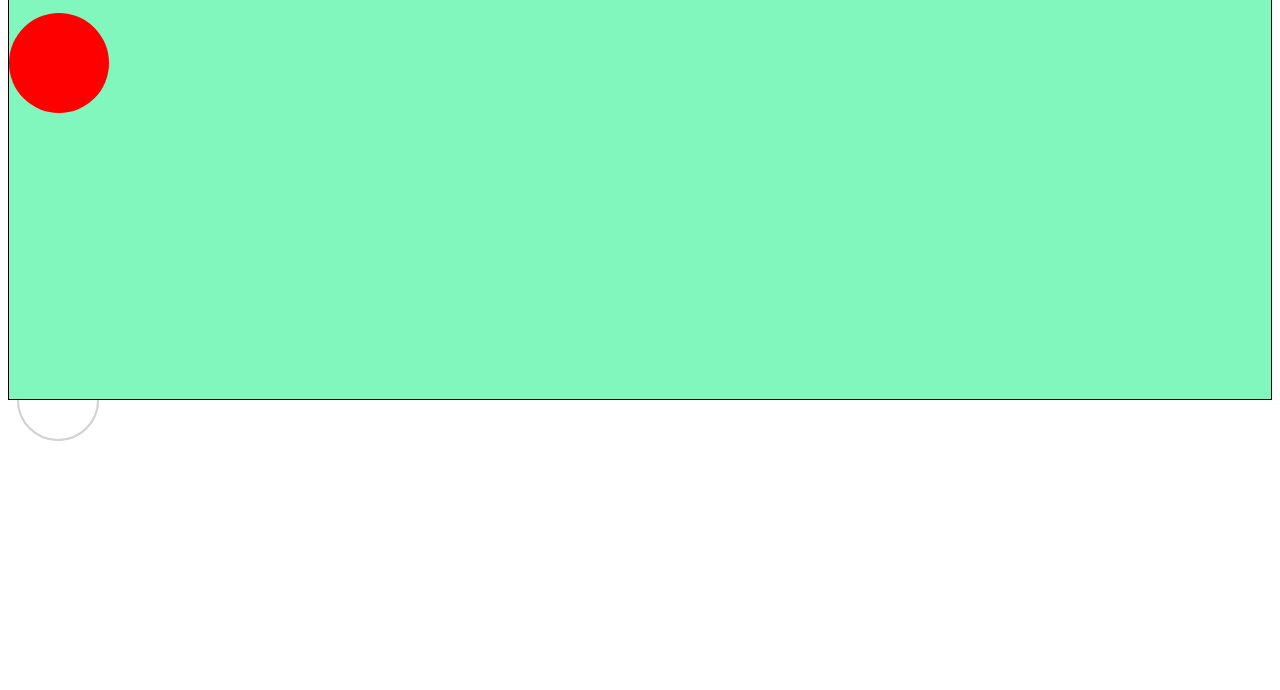
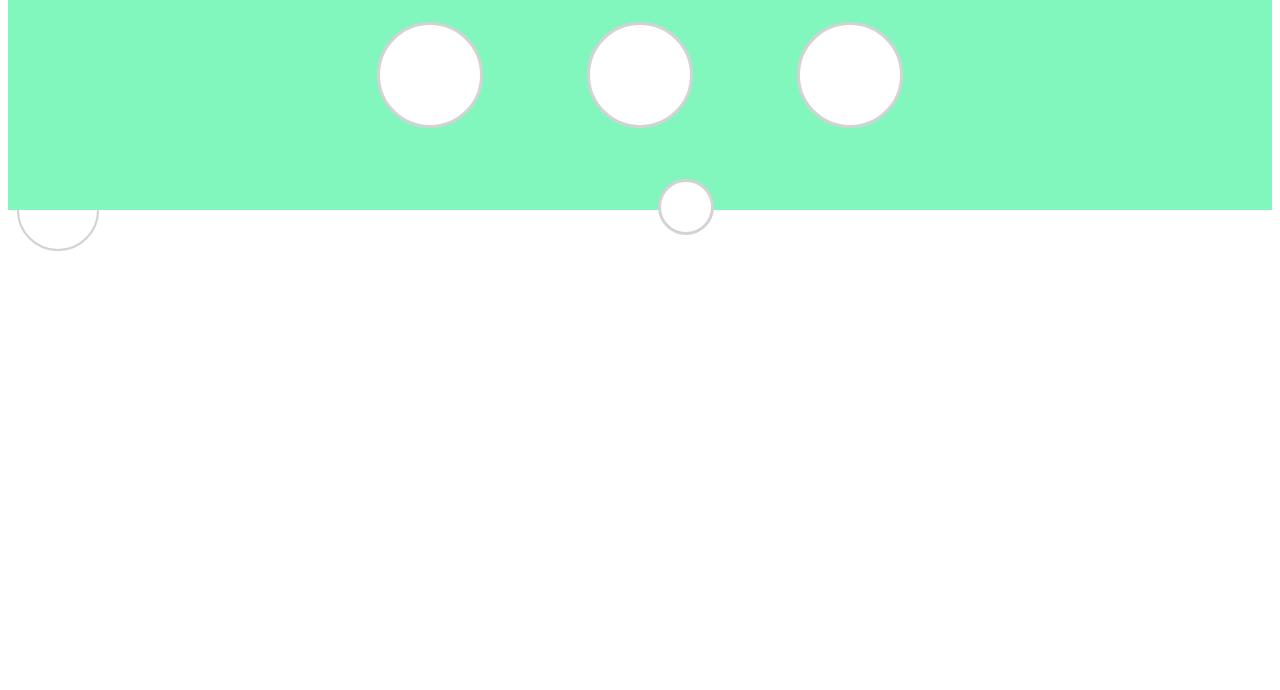
Before and after one commit to aliciak0217/Challenge-1, a plain HTML site: page index.html in a window 1280 px wide. Shown: the part 110-800 px from the top of the page. Drawn offline with Linux system fonts and the light colour scheme.

Commit message:
challenge
made
css/style.css
index.html

```diff
--- a/css/style.css
+++ b/css/style.css
@@ -1,11 +1,13 @@
 h1{
 	text-align: center;
 	color:white;
+	font-size:30px;
 }
 
 p{
 	text-align: center;
-	color:white
+	color:white;
+	font-size: 25px;
 }
 
 div{
@@ -15,12 +17,31 @@ div{
 }
 #top{
 	align:center;
+	text-align: center;
 }
 
 #circle{
 	height: 100px;
 	width: 100px;
-	background-color: red;
+	background-color: white;
 	border-radius: 50%;
 	display: inline-block;
+	align: center;
+	margin-left: 50px;
+	margin-right: 50px;
+	border:solid;
+	border-color: lightgrey;
 }
+
+#circle2{
+	height: 50px;
+	width: 50px;
+	background-color: white;
+	border-radius: 50%;
+	align: center;
+	margin-left: 650px;
+	margin-right: 670px;
+	margin-top: 47px;
+	border:solid;
+	border-color: lightgrey;
+}
--- a/index.html
+++ b/index.html
@@ -5,10 +5,13 @@
 	<link rel="stylesheet" type="text/css" href="css/style.css">
 </head>
 <body>
-	<div id="top" style="width:1330pxp; height:500px;border:1px solid #000; background-color: #81F7BE">
+	<div id="top" style="width:1330pxp; height:300px; background-color: #81F7BE">
 		<h1>Yukio Yamamoto</h1>
 		<p>Software Developer</p>
 		<div id="circle"></div>
+		<div id="circle"></div>
+		<div id="circle"></div>
+		<div id="circle2" ></div>
 	</div>
 
 	<svg height=100" width="100">
@@ -16,5 +19,6 @@
 	<svg height=100" width="100">
 		<circle cx="50" cy=="50" r="40" stroke="lightgrey" stroke-width="2" fill="white" />
 
+
 </body>
 </html>
```
